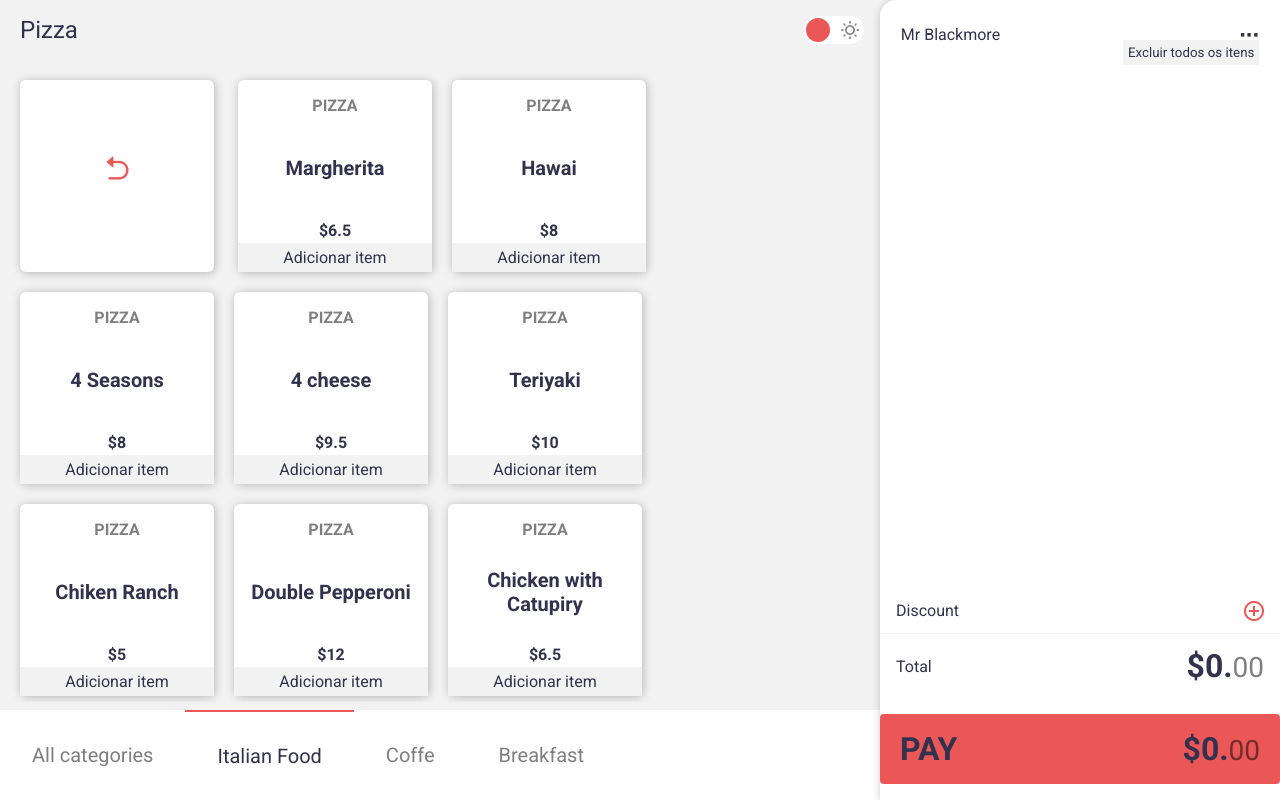
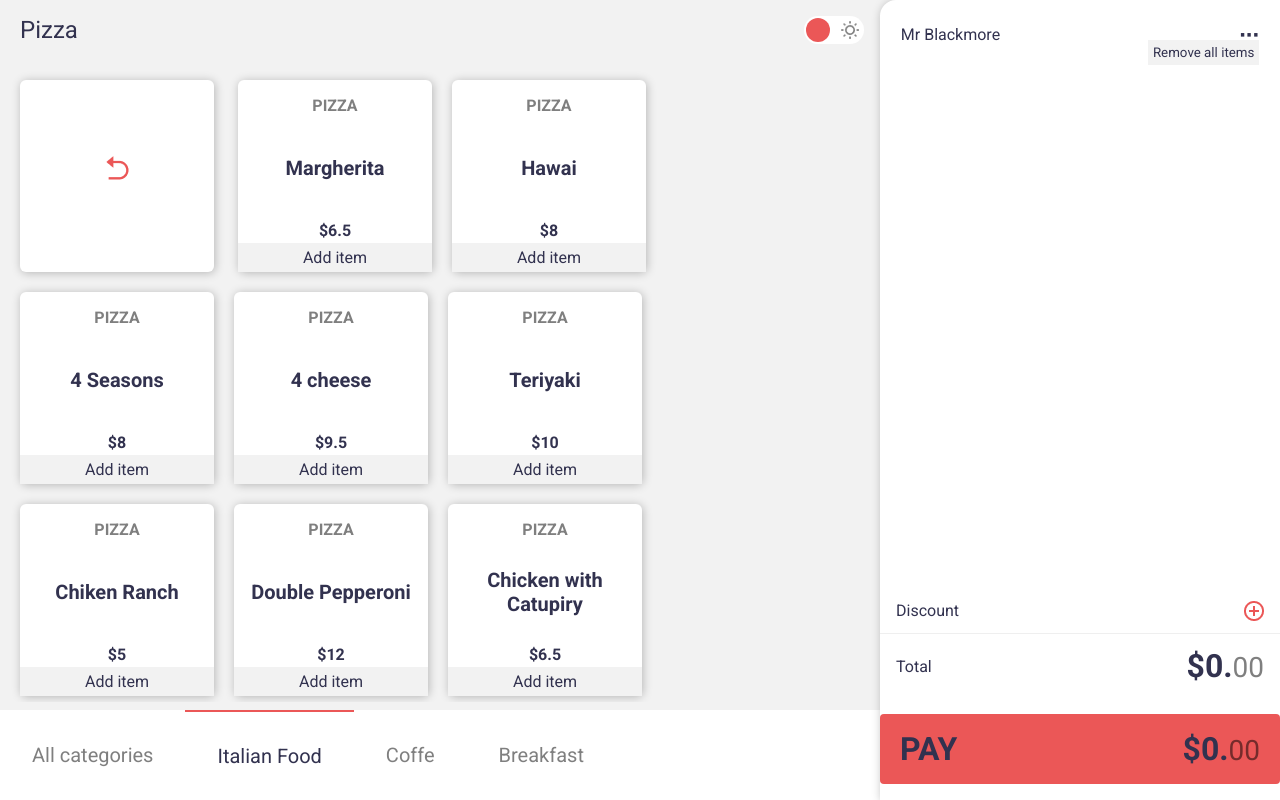
Before and after one commit to AndreLacerda8/MenuThemeSwitcher-DevChallenge, a plain HTML site: page index.html in a window 1280 px wide. Both pictures are taken after a click on the button "∙∙∙". Drawn offline with Linux system fonts and the light colour scheme.

Commit message:
Correction language

```diff
--- a/index.html
+++ b/index.html
@@ -1,5 +1,5 @@
 <!DOCTYPE html>
-<html lang="pt-BR" menu-theme="light">
+<html lang="en" menu-theme="light">
 <head>
     <meta charset="UTF-8">
     <meta http-equiv="X-UA-Compatible" content="IE=edge">
@@ -49,7 +49,7 @@
             </div>
             <div class="options-aside">
                 <button onclick="Aside.optionsAside()">∙∙∙</button>
-                <button id="delete-all" onclick="Aside.deleteAllItems()">Excluir todos os itens</button>
+                <button id="delete-all" onclick="Aside.deleteAllItems()">Remove all items</button>
             </div>
         </header>
 
--- a/scripts.js
+++ b/scripts.js
@@ -176,7 +176,7 @@ const MenuPizzas = {
                     <h4>${pizza.name}</h4>
                     <b>$${pizza.price}</b>
                 </div>
-                <p id=pizza${index} onclick=Aside.addToOrder(event)>Adicionar item</p>
+                <p id=pizza${index} onclick=Aside.addToOrder(event)>Add item</p>
                 `
             this.main.appendChild(cardElement)
         })
```
